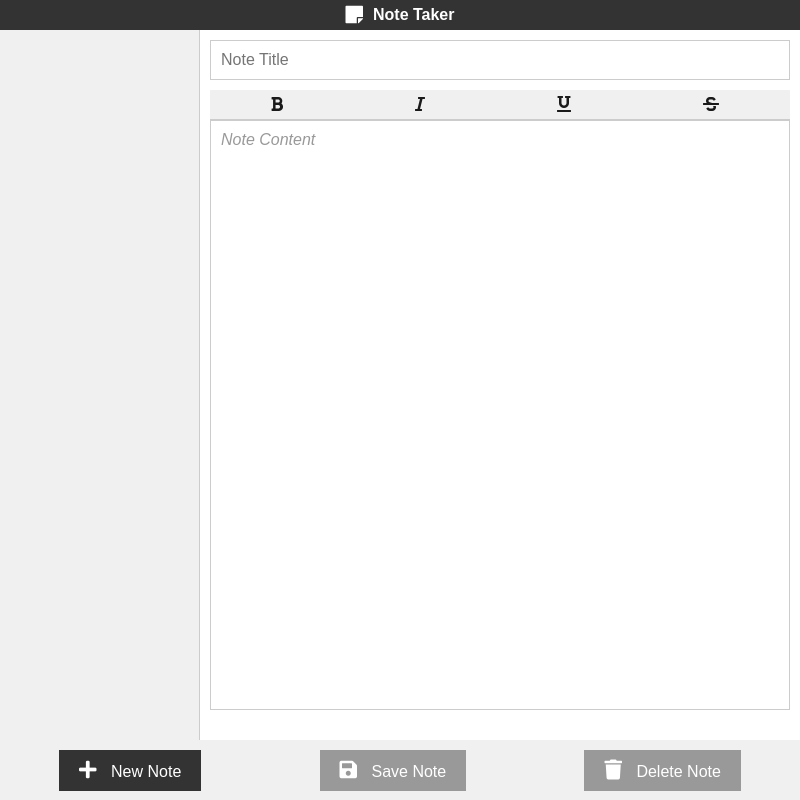
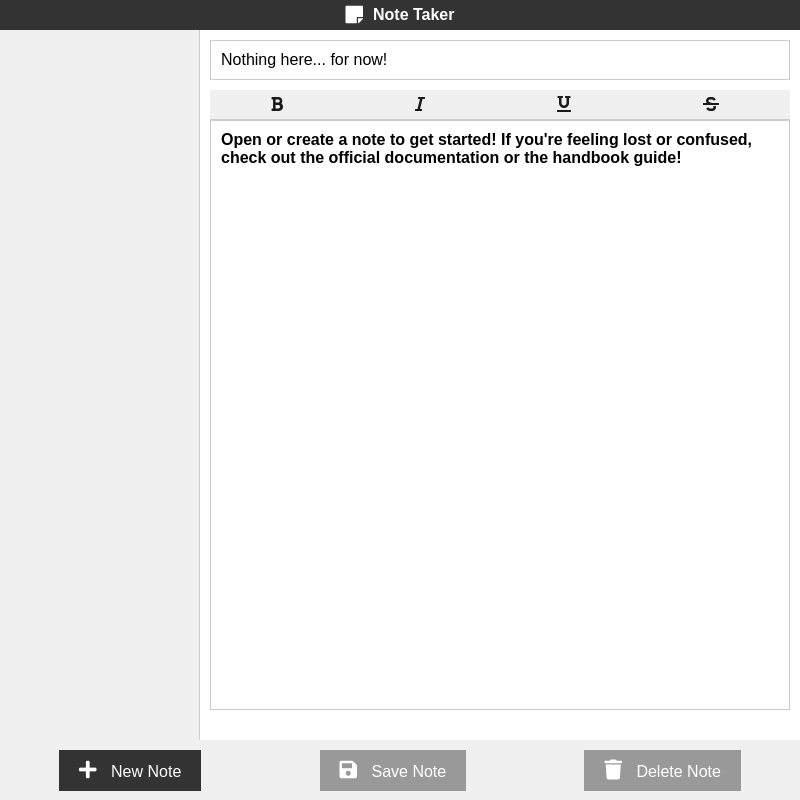
Before and after one commit to LyubomirT/remembered, an Electron app: page index.html in a window 800 px wide. Both pictures are taken after a click on the button "New Note". Drawn offline with Linux system fonts and the light colour scheme; no server answers.

Commit message:
Add lock and unlock functionality for note editing

```diff
--- a/renderer.js
+++ b/renderer.js
@@ -11,6 +11,30 @@ const noteContent = document.getElementById('note-content')
 const newNoteButton = document.getElementById('new-note-button')
 const saveNoteButton = document.getElementById('save-note-button')
 const deleteNoteButton = document.getElementById('delete-note-button')
+
+function lockEverything() {
+  noteTitle.disabled = true
+  noteContent.disabled = true
+  noteContent.contentEditable = false
+  noteContent.innerHTML = `
+    <h4>Open or create a note to get started! If you're feeling lost or confused, check out the official documentation or the handbook guide!</h4>
+  `
+  noteTitle.value = 'Nothing here... for now!'
+  // Set the custom "state" attribute to "disabled"
+  noteTitle.setAttribute('state', 'disabled')
+  noteContent.setAttribute('state', 'disabled')
+}
+
+lockEverything()
+
+function unlockEverything() {
+  noteTitle.disabled = false
+  noteContent.disabled = false
+  noteContent.contentEditable = true
+  // Set the custom "state" attribute to "enabled"
+  noteTitle.setAttribute('state', 'enabled')
+  noteContent.setAttribute('state', 'enabled')
+}
 
 // Define a variable to store the current note index
 let currentNoteIndex = null
@@ -43,6 +67,8 @@ function renderNoteList() {
         renderEditArea(notes[i])
         // Highlight the selected list item
         highlightNoteItem(li)
+        // Unlock everything
+        unlockEverything()
       })
     }
   })
@@ -84,6 +110,7 @@ function createNewNote() {
     content: '',
     date: date,
   }
+  unlockEverything()
   // Return the new note
   return note
 }
@@ -163,6 +190,8 @@ deleteNoteButton.addEventListener('click', () => {
     renderNoteList()
     // Clear the edit area
     clearEditArea()
+    // Lock everything
+    lockEverything()
     // Set the current note index to null
     currentNoteIndex = null
   })
--- a/style.css
+++ b/style.css
@@ -105,6 +105,11 @@
   font-size: 16px;
 }
 
+/* I've defined a custom attribute called "state" that is supposed to set the color of the note content div text (inside the contenteditable div) */
+#note-content[state="disabled"] h4 {
+  color: #999;
+}
+
 /* Set the color and font style for the placeholder text */
 #note-content:empty:before {
   content: attr(placeholder);
```
